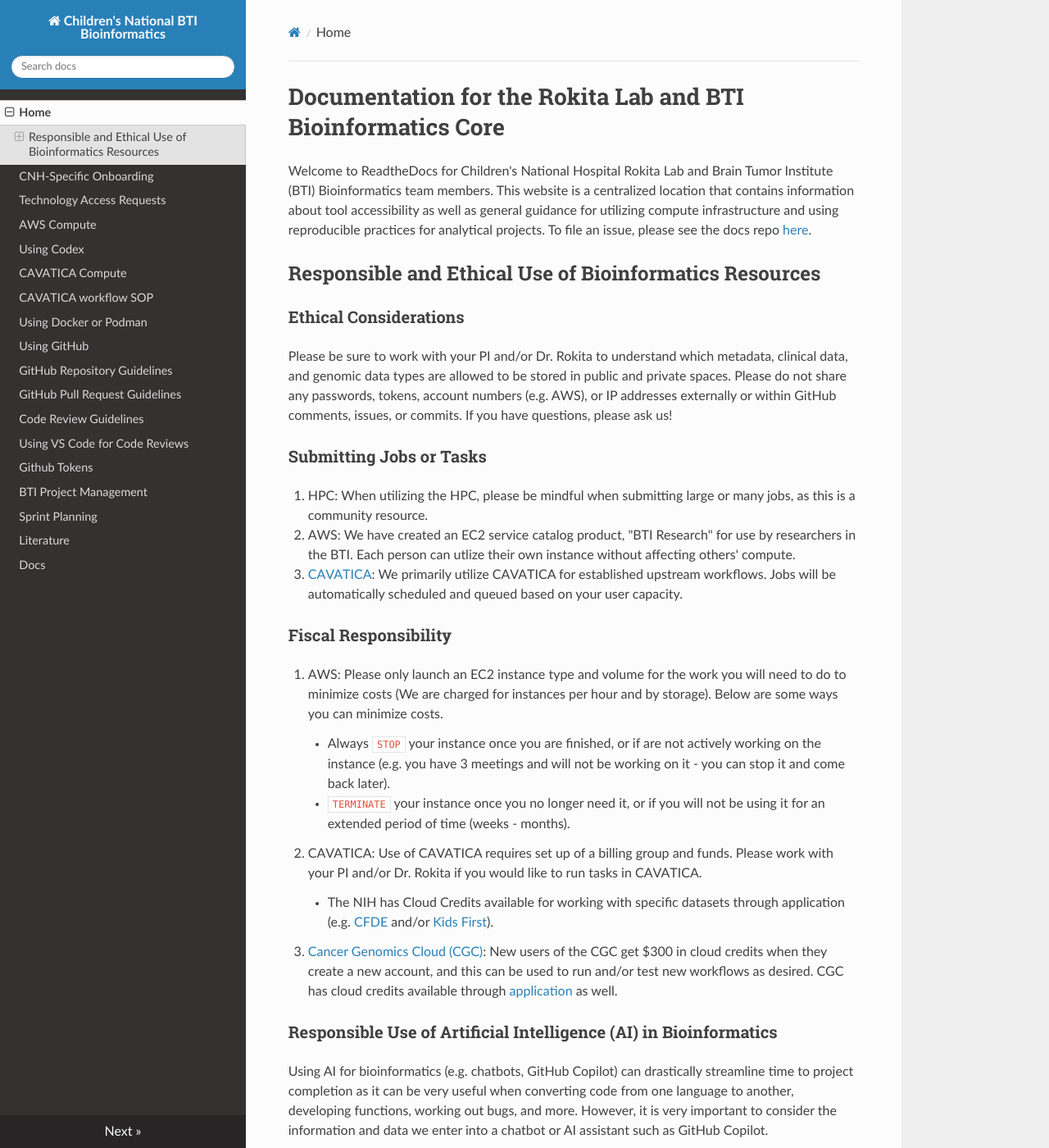
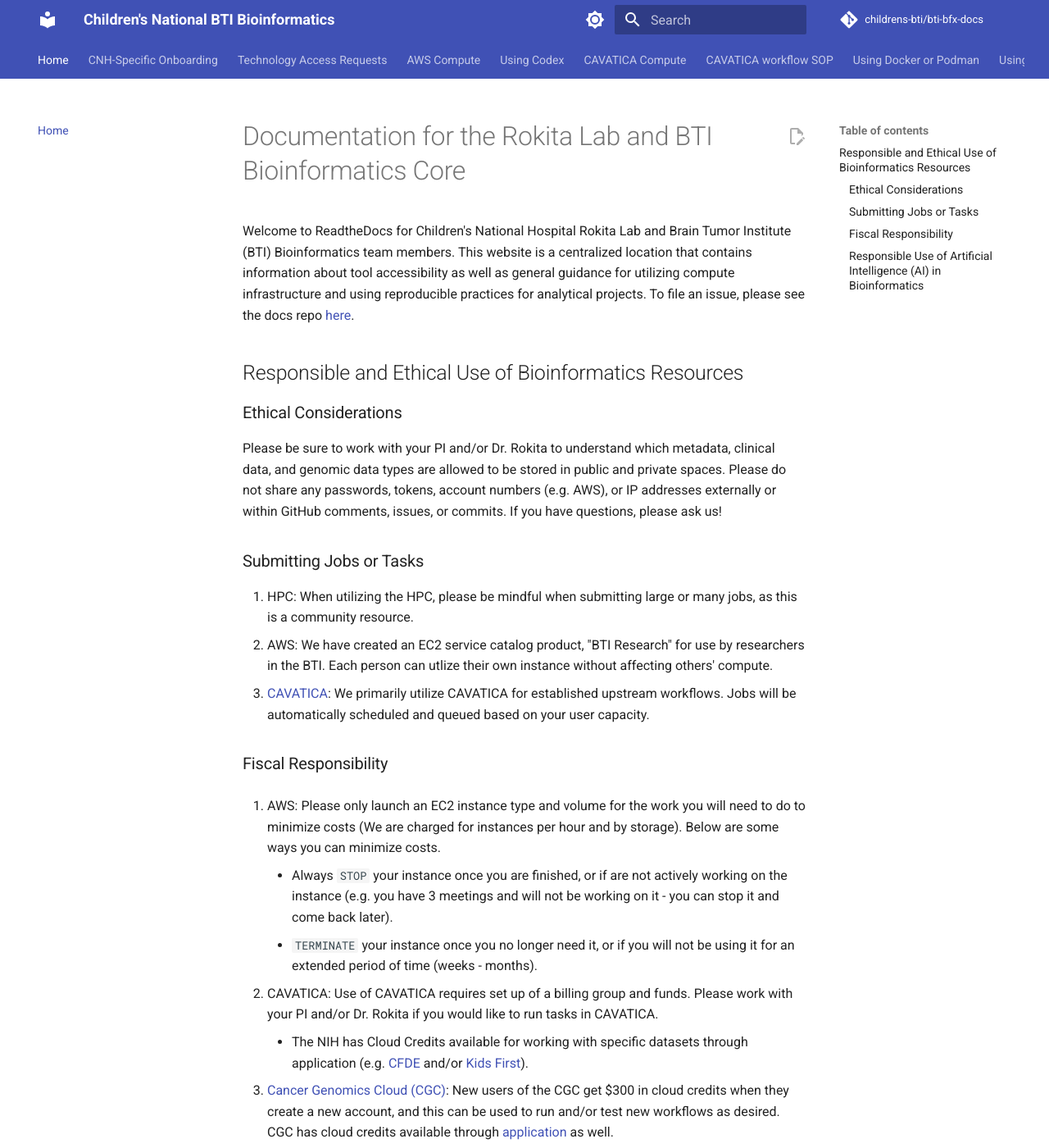
Before and after one commit to childrens-bti/bti-bfx-docs, an MkDocs documentation site: the page built from docs/index.md, in a window 1280 px wide and 1400 px high. Shown: the whole window at 82% size. Built offline with MkDocs 1.6.1 and Material for MkDocs 9.7.7, drawn with Linux system fonts in a browser that asks for light colours; nearby versions of some CDN libraries; comment, search, counter and statistics services are not loaded; some of the changed text lies outside the part shown.

Commit message:
Switch to Material for MkDocs theme
CI already installs mkdocs-material but mkdocs.yml was still set to
the plain readthedocs theme. Switch to Material with light/dark
toggle, instant navigation, search suggestions/highlighting, code
copy buttons, and edit-this-page links, plus the markdown extensions
Material commonly pairs with (admonitions, tabbed content, better
code fences).

Co-Authored-By: Claude Sonnet 5 <noreply@anthropic.com>

```diff
--- a/mkdocs.yml
+++ b/mkdocs.yml
@@ -1,4 +1,7 @@
 site_name: Children's National BTI Bioinformatics
+repo_url: https://github.com/childrens-bti/bti-bfx-docs
+repo_name: childrens-bti/bti-bfx-docs
+edit_uri: edit/main/docs/
 nav:
   - Home: index.md
   - CNH-Specific Onboarding: cnh-onboarding.md
@@ -18,4 +21,37 @@ nav:
   - Sprint Planning: sprints.md
   - Literature: literature.md
   - Docs: docs-resources.md
-theme: readthedocs
+theme:
+  name: material
+  palette:
+    - media: "(prefers-color-scheme: light)"
+      scheme: default
+      primary: indigo
+      toggle:
+        icon: material/brightness-7
+        name: Switch to dark mode
+    - media: "(prefers-color-scheme: dark)"
+      scheme: slate
+      primary: indigo
+      toggle:
+        icon: material/brightness-4
+        name: Switch to light mode
+  features:
+    - navigation.tabs
+    - navigation.top
+    - navigation.instant
+    - search.suggest
+    - search.highlight
+    - content.code.copy
+    - content.action.edit
+    - toc.follow
+markdown_extensions:
+  - admonition
+  - attr_list
+  - md_in_html
+  - tables
+  - pymdownx.details
+  - pymdownx.superfences
+  - pymdownx.highlight
+  - pymdownx.tabbed:
+      alternate_style: true
```
